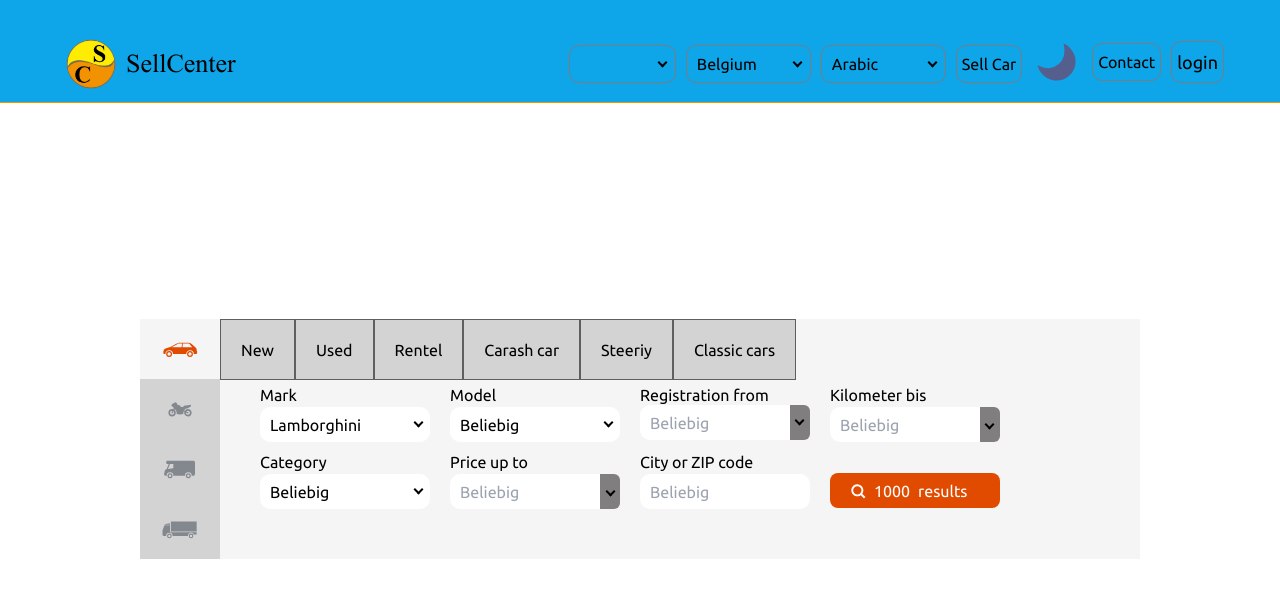
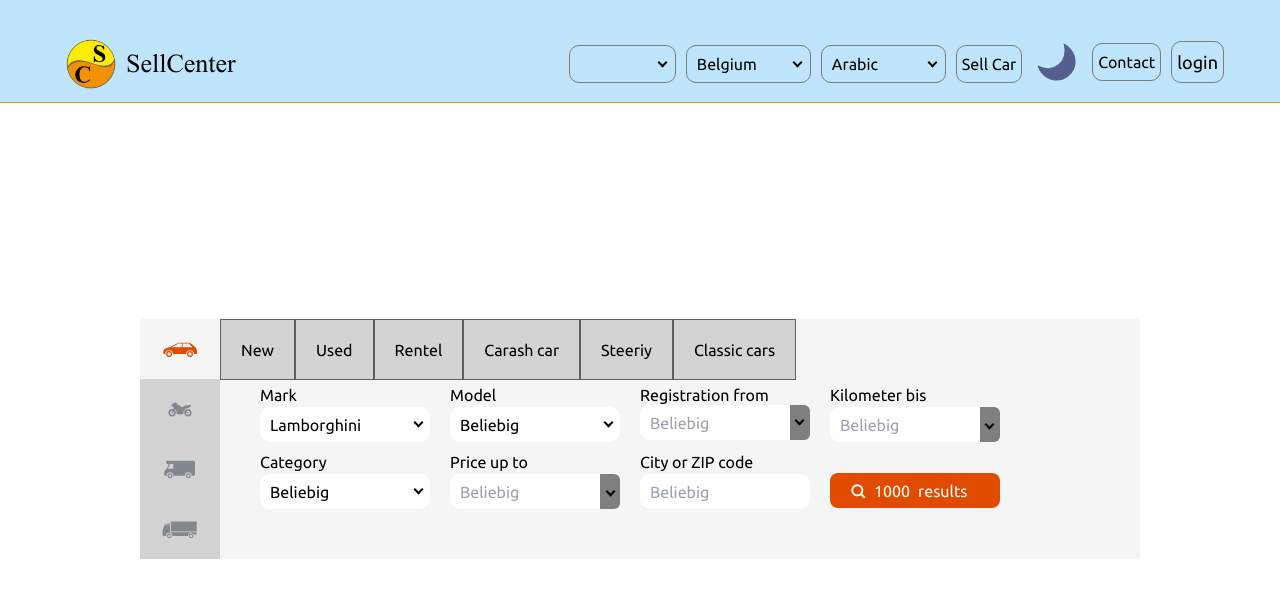
Before and after one commit to Deryjon/mobile-de, a Vue app: page / in a window 1280 px wide. Shown: the top 598 px of the page. Built offline with nearby package versions, Linux system fonts and the light colour scheme.

Commit message:
fiz fixed bg color (2023-07-17, 22:47)

```diff
--- a/src/layouts/HeaderLayout/HeaderLayout.vue
+++ b/src/layouts/HeaderLayout/HeaderLayout.vue
@@ -1,5 +1,5 @@
 <template>
-  <header class="bg-sky-500">
+  <header class="bg-[#87cefa87]">
     <v-container class="flex z-50 items-center justify-between">
       <HeaderLogo />
 
```
